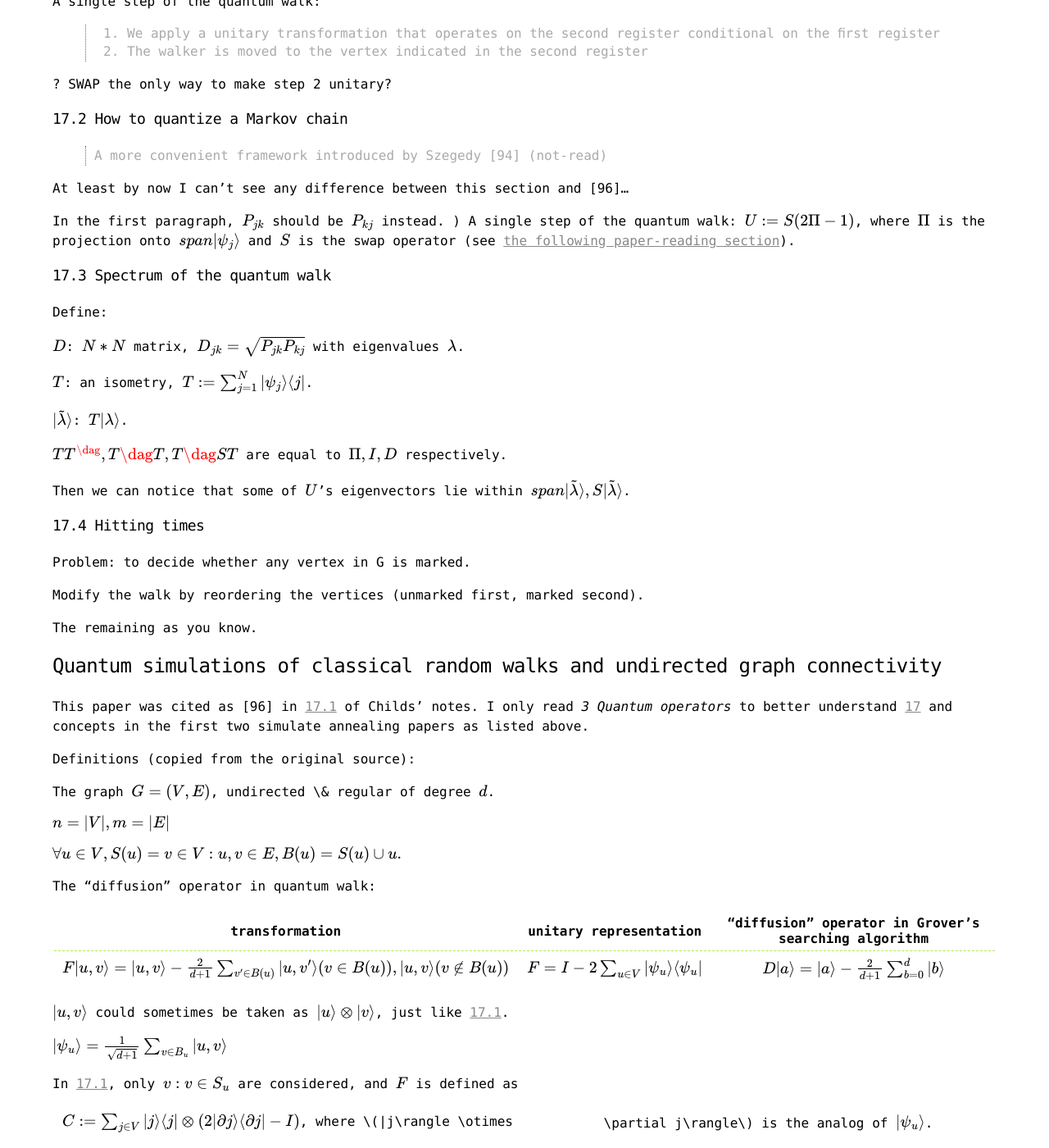
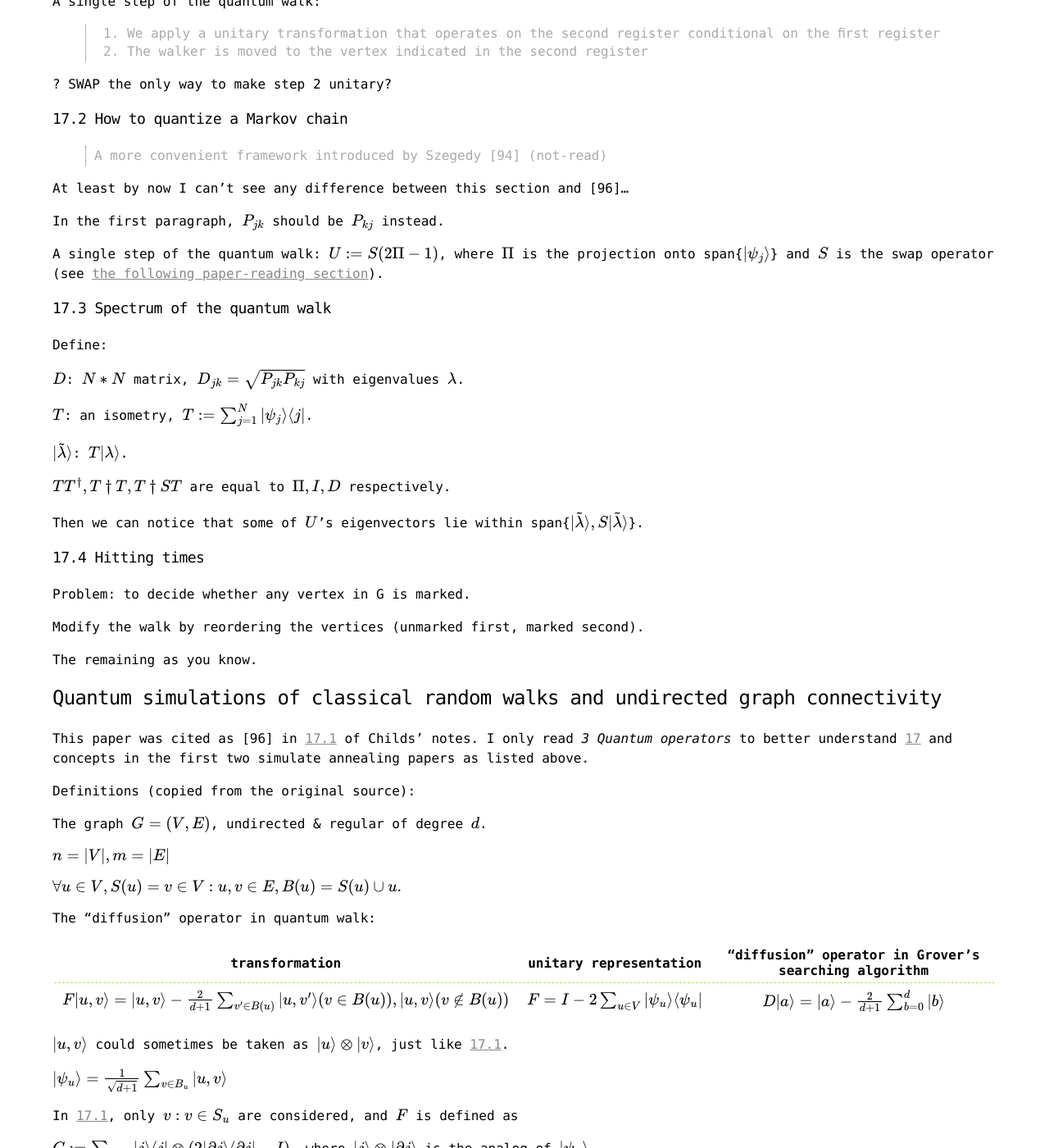
Before and after one commit to Raycosine/raycosine.github.io, a Jekyll site: the page built from _posts/2020-06-05-Notes-on-quantum-walk-and-quantum-simulated-annealing.markdown, in a window 1280 px wide and 1400 px high, scrolled down 4872 px. Shown: the whole window at 82% size. Built offline with Jekyll 4.4.1, drawn with Linux system fonts in a browser that asks for light colours; formulas are drawn with MathJax 3; some of the changed text lies outside the part shown.

Commit message:
1st edition
bug fixed

```diff
--- a/_posts/2020-06-05-Notes-on-quantum-walk-and-quantum-simulated-annealing.markdown
+++ b/_posts/2020-06-05-Notes-on-quantum-walk-and-quantum-simulated-annealing.markdown
@@ -204,8 +204,8 @@ A single step of the quantum walk:
 At least by now I can't see any difference between this section and \[96\]...
 
 In the first paragraph, \\(P_{jk}\\) should be \\(P_{kj}\\) instead.
-)
-A single step of the quantum walk: \\(U:= S(2\Pi-1)\\), where \\(\Pi\\) is the projection onto \\(span\{\|\psi_j\rangle\}\\) and \\(S\\) is the swap operator (see [the following paper-reading section](#quantum-simulations-of-classical-random-walks-and-undirected-graph-connectivity)).
+
+A single step of the quantum walk: \\(U:= S(2\Pi-1)\\), where \\(\Pi\\) is the projection onto span{\\(\|\psi_j\rangle\\)} and \\(S\\) is the swap operator (see [the following paper-reading section](#quantum-simulations-of-classical-random-walks-and-undirected-graph-connectivity)).
 
 ### 17.3 Spectrum of the quantum walk
 
@@ -217,9 +217,9 @@ Define:
 
 \\(\|\tilde{\lambda}\rangle\\): \\(T\|\lambda\rangle\\).
 
-\\(TT^\dag, T\dag T, T\dag ST\\) are equal to \\(\Pi, I, D\\) respectively.
+\\(TT^\dagger, T\dagger T, T\dagger ST\\) are equal to \\(\Pi, I, D\\) respectively.
 
-Then we can notice that some of \\(U\\)'s eigenvectors lie within \\(span\{\|\tilde{\lambda}\rangle, S\|\tilde{\lambda}\rangle\}\\).
+Then we can notice that some of \\(U\\)'s eigenvectors lie within span{\\(\|\tilde{\lambda}\rangle, S\|\tilde{\lambda}\rangle\\)}.
 
 ### 17.4 Hitting times
 
@@ -235,7 +235,7 @@ This paper was cited as \[96\] in [17.1](#171-discrete-time-quantum-walk) of Chi
 
 Definitions (copied from the original source):
 
-The graph \\(G=(V,E)\\), undirected \& regular of degree \\(d\\).
+The graph \\(G=(V,E)\\), undirected & regular of degree \\(d\\).
 
 \\(n=\|V\|, m=\|E\|\\)
 
@@ -253,7 +253,7 @@ The "diffusion" operator in quantum walk:
 
 In [17.1](#171-discrete-time-quantum-walk), only \\(\{v:v\in S_u\}\\) are considered, and \\(F\\) is defined as
 
-\\(C:=\sum_{j\in V} \|j\rangle\langle j\| \otimes (2\|\partial j\rangle\langle \partial j\|-I)\\), where \\(\|j\rangle \otimes |\partial j\rangle\\) is the analog of \\(\|\psi_u\rangle\\).
+\\(C:=\sum_{j\in V} \|j\rangle\langle j\| \otimes (2\|\partial j\rangle\langle \partial j\|-I)\\), where \\(\|j\rangle \otimes \|\partial j\rangle\\) is the analog of \\(\|\psi_u\rangle\\).
 
 Also, we need swap operator \\(X=\sum_{u,v\in V} \|v,u\rangle\langle u,v\rangle \\) and projection \\(P=\sum_{u\in V} \|u,u\rangle\langle u,u\|\\).
 
```
